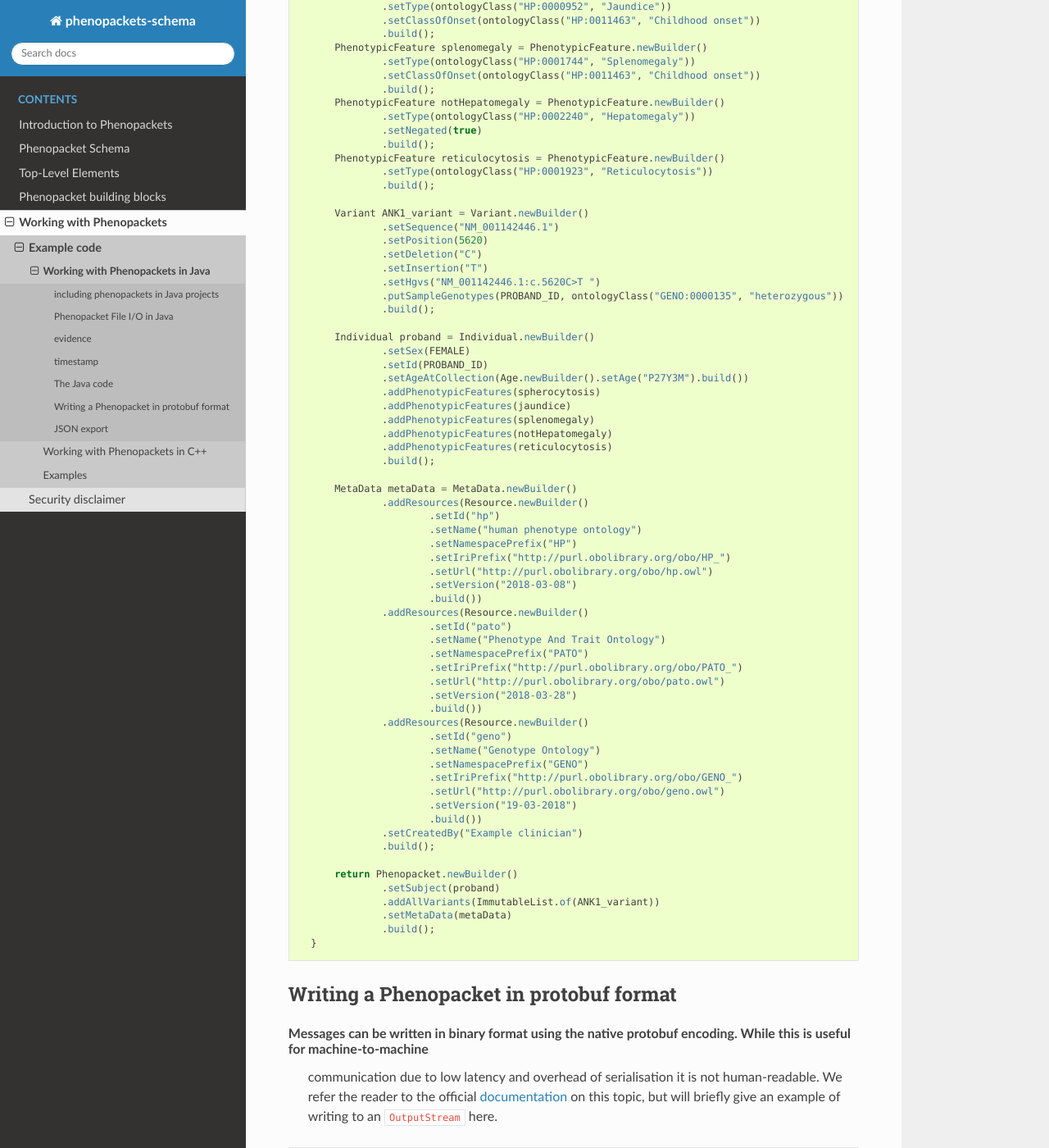
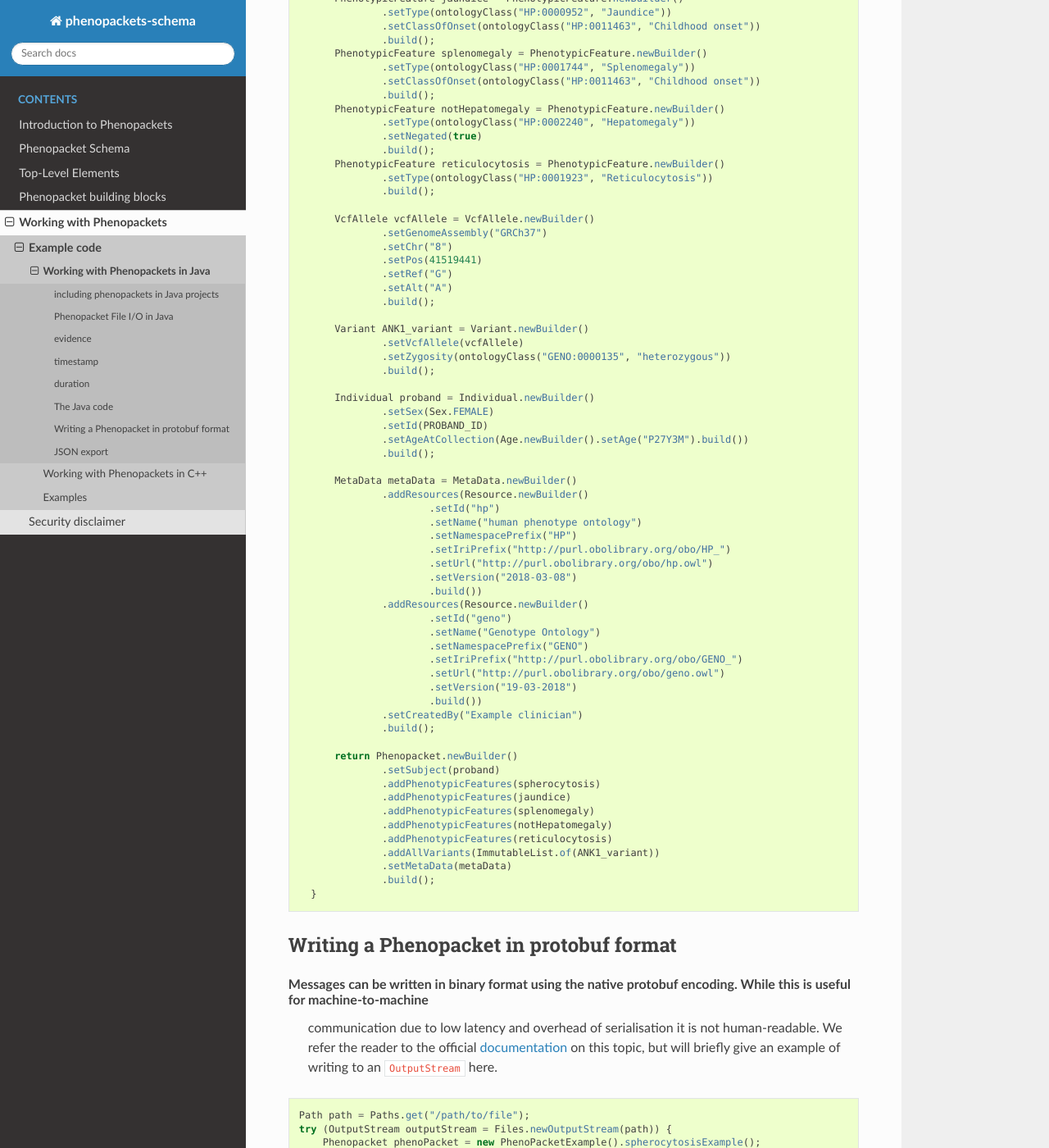
Before and after one commit to phenopackets/phenopacket-schema, a Sphinx documentation site: the page built from docs/java.rst, in a window 1280 px wide and 1400 px high, scrolled down 963 px. Shown: the whole window at 82% size. Built offline with Sphinx 7.4.7 and the Read the Docs theme 2.0.0, drawn with Linux system fonts in a browser that asks for light colours; some of the changed text lies outside the part shown.

Commit message:
Update java.rst docs with correct code example Add new java-duration.rst

```diff
--- a/docs/java.rst
+++ b/docs/java.rst
@@ -24,6 +20,7 @@ organism phenotypes. TODO.
    Phenopacket File I/O in Java <java-export>
    evidence <java-evidence>
    timestamp <java-timestamp>
+   duration <java-duration>
 
 
 The Java code
@@ -46,7 +43,6 @@ With this, we present a function that creates a Phenopacket that represents the
 
   public Phenopacket spherocytosisExample() {
         final String PROBAND_ID = "PROBAND#1";
-        final OntologyClass FEMALE = ontologyClass("PATO:0000383", "female");
         PhenotypicFeature spherocytosis = PhenotypicFeature.newBuilder()
                 .setType(ontologyClass("HP:0004444", "Spherocytosis"))
                 .setClassOfOnset(ontologyClass("HP:0011463", "Childhood onset"))
@@ -67,24 +63,23 @@ With this, we present a function that creates a Phenopacket that represents the
                 .setType(ontologyClass("HP:0001923", "Reticulocytosis"))
                 .build();
 
+        VcfAllele vcfAllele = VcfAllele.newBuilder()
+                .setGenomeAssembly("GRCh37")
+                .setChr("8")
+                .setPos(41519441)
+                .setRef("G")
+                .setAlt("A")
+                .build();
+
         Variant ANK1_variant = Variant.newBuilder()
-                .setSequence("NM_001142446.1")
-                .setPosition(5620)
-                .setDeletion("C")
-                .setInsertion("T")
-                .setHgvs("NM_001142446.1:c.5620C>T ")
-                .putSampleGenotypes(PROBAND_ID, ontologyClass("GENO:0000135", "heterozygous"))
+                .setVcfAllele(vcfAllele)
+                .setZygosity(ontologyClass("GENO:0000135", "heterozygous"))
                 .build();
 
         Individual proband = Individual.newBuilder()
-                .setSex(FEMALE)
+                .setSex(Sex.FEMALE)
                 .setId(PROBAND_ID)
                 .setAgeAtCollection(Age.newBuilder().setAge("P27Y3M").build())
-                .addPhenotypicFeatures(spherocytosis)
-                .addPhenotypicFeatures(jaundice)
-                .addPhenotypicFeatures(splenomegaly)
-                .addPhenotypicFeatures(notHepatomegaly)
-                .addPhenotypicFeatures(reticulocytosis)
                 .build();
 
         MetaData metaData = MetaData.newBuilder()
@@ -95,14 +90,6 @@ With this, we present a function that creates a Phenopacket that represents the
                         .setIriPrefix("http://purl.obolibrary.org/obo/HP_")
                         .setUrl("http://purl.obolibrary.org/obo/hp.owl")
                         .setVersion("2018-03-08")
-                        .build())
-                .addResources(Resource.newBuilder()
-                        .setId("pato")
-                        .setName("Phenotype And Trait Ontology")
-                        .setNamespacePrefix("PATO")
-                        .setIriPrefix("http://purl.obolibrary.org/obo/PATO_")
-                        .setUrl("http://purl.obolibrary.org/obo/pato.owl")
-                        .setVersion("2018-03-28")
                         .build())
                 .addResources(Resource.newBuilder()
                         .setId("geno")
```
Also changed, not shown: other parts of docs/java.rst (+7 -6 lines), docs/java-duration.rst (added, +21 -0 lines).
